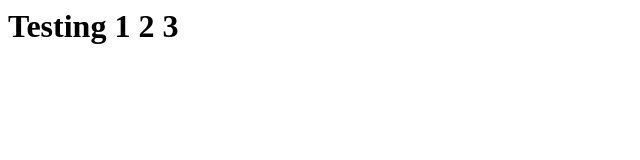
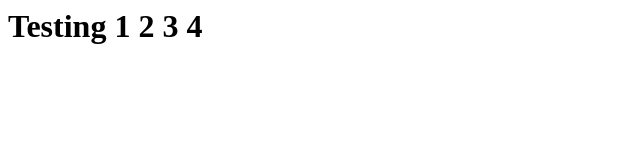
Before and after one commit to MarHoe18/mats, a plain HTML site: page index.html in a window 1280 px wide. Shown: the full height of the page, 0-640 px from the left. Drawn offline with Linux system fonts and the light colour scheme.

Commit message:
Update index.html

```diff
--- a/index.html
+++ b/index.html
@@ -1,6 +1,6 @@
 <html>
 <body>
 
-<h1>Testing 1 2 3</h1>
+<h1>Testing 1 2 3 4</h1>
 </body>
 </html
```
